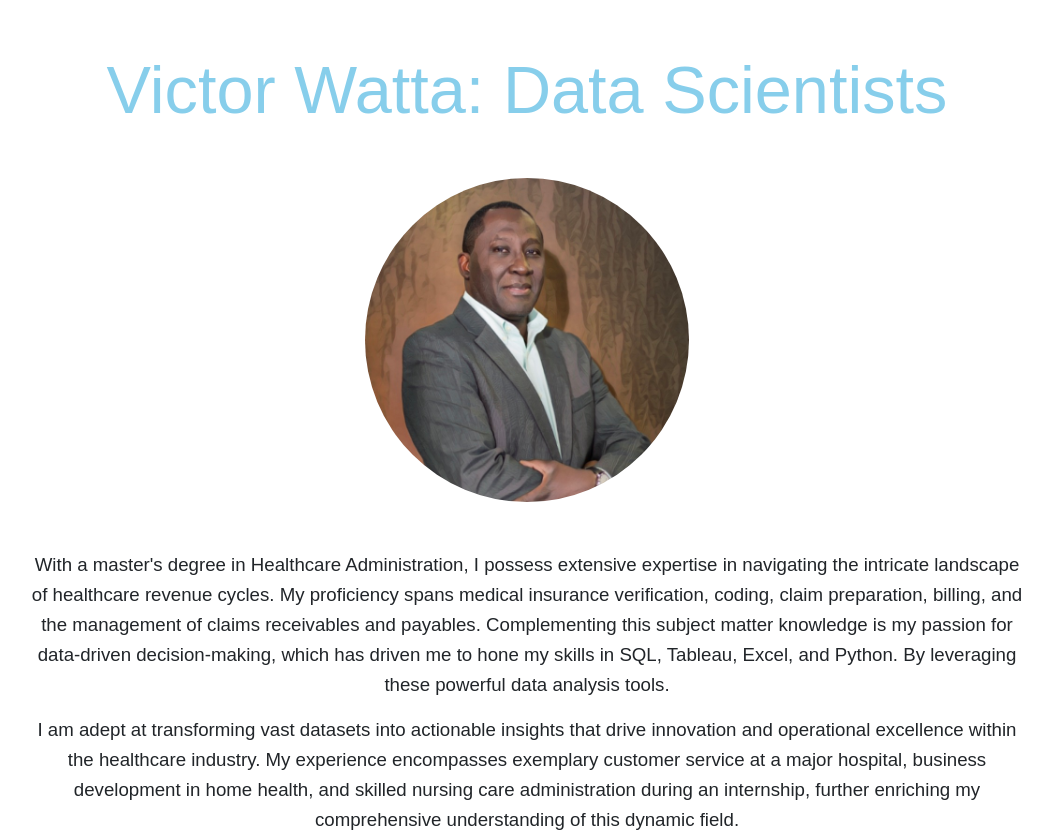
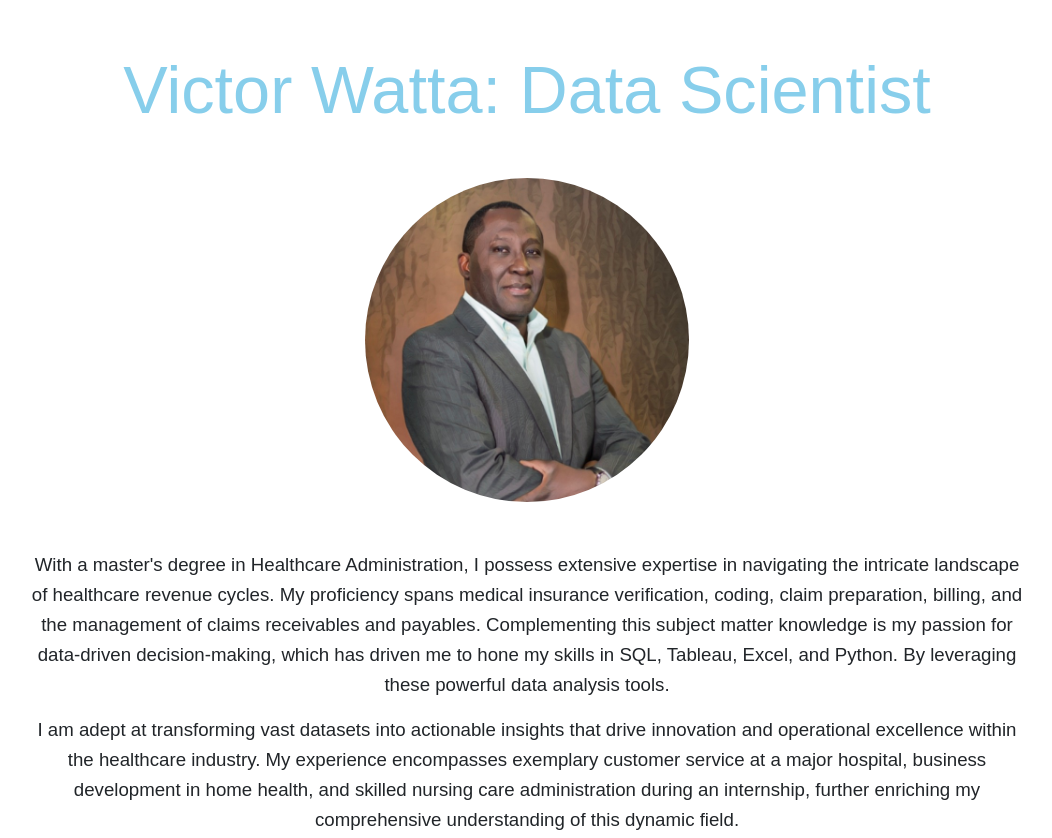
Before and after one commit to Victorwatta/VWportfolio, a plain HTML site: page index.html in a window 1280 px wide. Shown: the top 838 px of the page, without its empty margins (113-1165 px from the left). Drawn offline with nearby package versions, Linux system fonts and the light colour scheme.

Commit message:
Update index.html

```diff
--- a/index.html
+++ b/index.html
@@ -129,7 +129,7 @@
         <!-- About Section -->
         <section id="about" class="about-section">
             <div class="container">
-                <h2>Victor Watta: Data Scientists</h2>
+                <h2>Victor Watta: Data Scientist</h2>
                 <div class="about-image">
                     <img src="Shot1.jpeg" class="img-fluid" alt="Profile Image">
                 </div>
```
